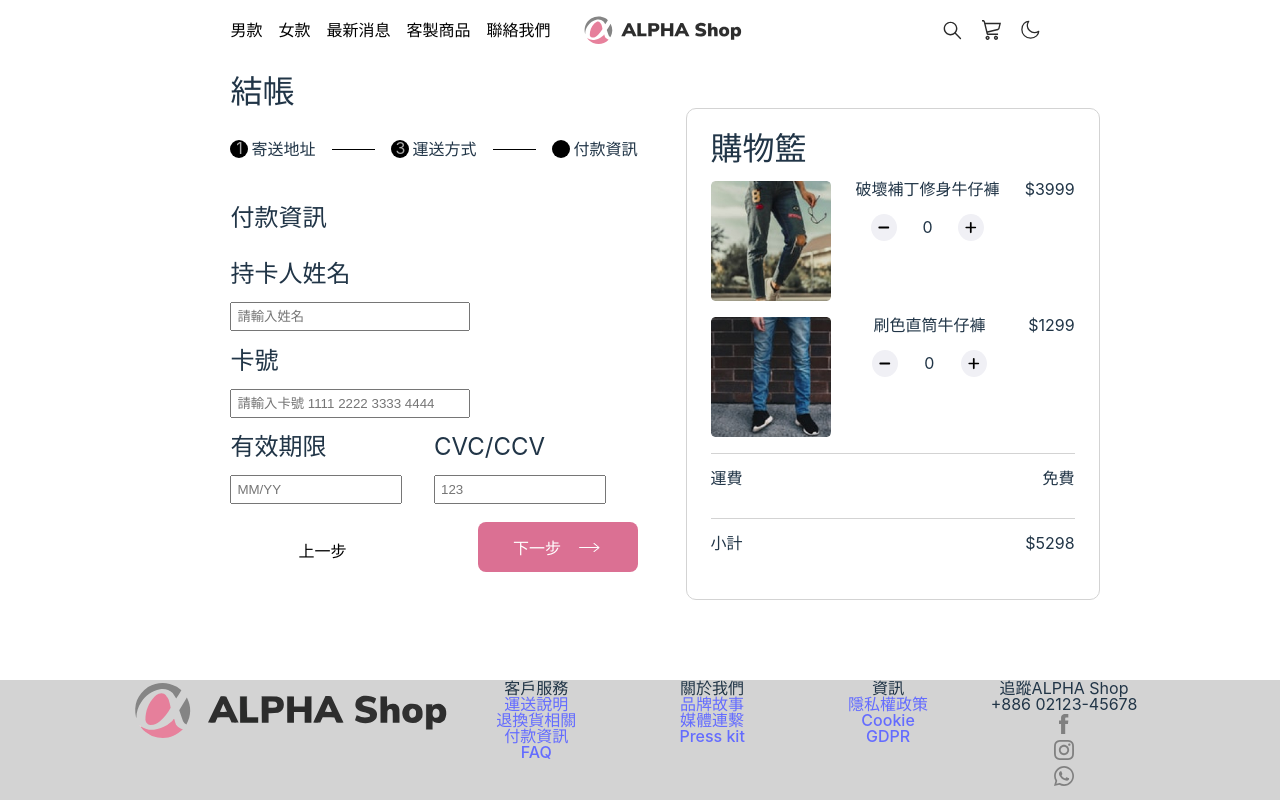
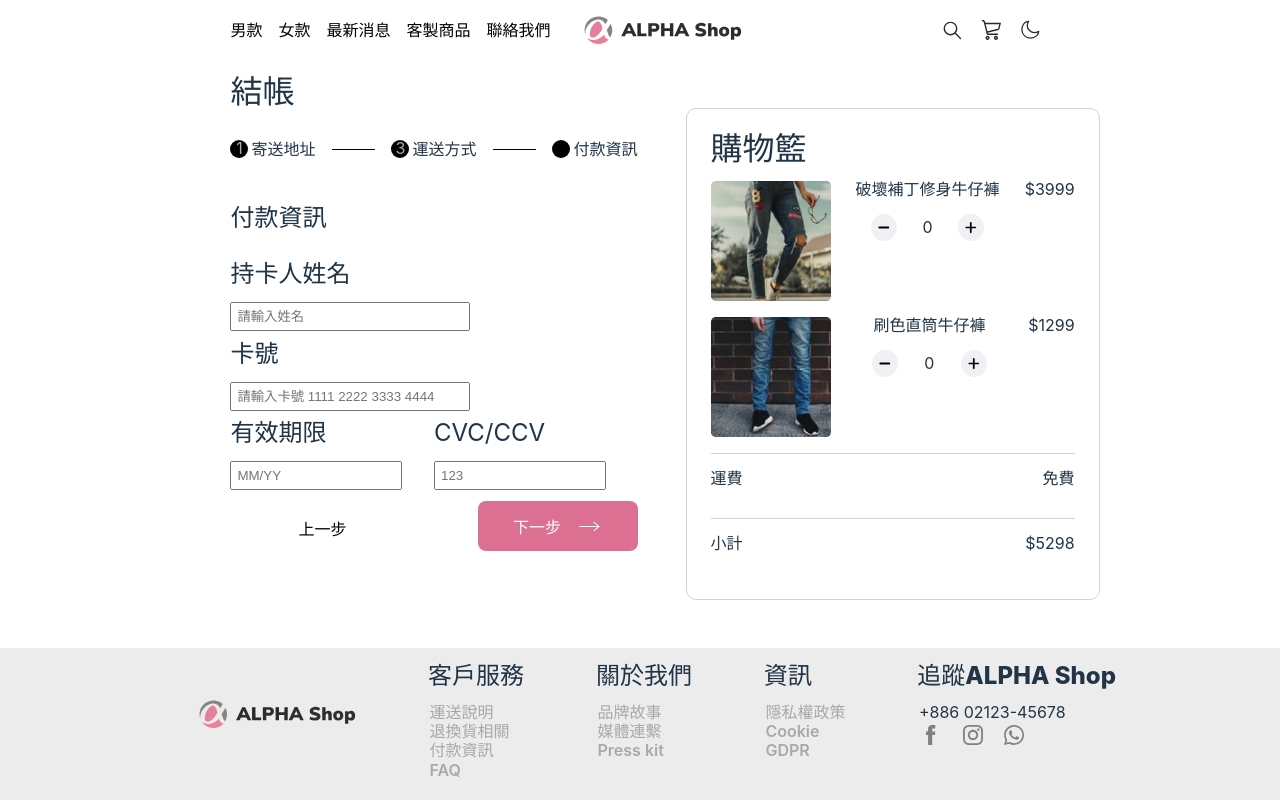
Before and after one commit to patricksky006/my-app, a React (Vite) app: page / in a window 1280 px wide. Built offline with nearby package versions, Linux system fonts and the light colour scheme.

Commit message:
footer.scss

```diff
--- a/src/components/Footer/Footer.jsx
+++ b/src/components/Footer/Footer.jsx
@@ -41,9 +41,11 @@ export default function Footer () {
         <h2 className="footer-part-title">追蹤ALPHA Shop</h2>
         <ul className="footer-part-list">
           <li className="list-text">+886 02123-45678</li>
-          <li className="list-text"><a href="#" className="page-link"><img src={Facebook} alt="" className="facebook" /></a></li>
-          <li className="list-text"><a href="#" className="page-link"><img src={Instagram} alt="" className="instagram" /></a></li>
-          <li className="list-text"><a href="#" className="page-link"><img src={Whatsapp} alt="" className="whatsapp" /></a></li>
+          <div className="footer-icon">
+            <li className="list-text"><a href="#" className="page-link"><img src={Facebook} alt="" className="facebook" /></a></li>
+            <li className="list-text"><a href="#" className="page-link"><img src={Instagram} alt="" className="instagram" /></a></li>
+            <li className="list-text"><a href="#" className="page-link"><img src={Whatsapp} alt="" className="whatsapp" /></a></li>
+          </div>
         </ul>
       </div>
     </div>
--- a/src/style/footer.scss
+++ b/src/style/footer.scss
@@ -1,14 +1,43 @@
 .footer-container {
   width: auto;
-  height: 120px;
-  background-color: lightgray;
+  height: 160px;
+  background-color: #ececec;
   .footer-wrapper{
-    display: grid;
+    display: flex;
+    justify-content: space-around;
     width: 80%;
     margin: 0 auto;
-    grid-template-columns: repeat(5, 1fr);
-    .footer-logo-img {
-      height: 60px;
+    .footer-logo-container {
+      display: flex;
+      align-items: center;
+      .footer-logo-img {
+          height: 30px;
+          padding-left: 2rem;
+        }
+    }
+    .footer-part-container {
+      h2 {
+        padding: 1rem 0;
+        font-size: 1.5rem;
+        text-align: start;
+        font-weight: 800;
+      }
+      .footer-part-list {
+        text-align: start;
+        li {
+          padding: 0 0 0.2rem 0.1rem;
+          a {
+              color: darkgray;
+              font-weight: 600;
+            }
+        }
+        .footer-icon {
+          display: flex;
+          li {
+            margin-right: 1rem;
+          }
+        }
+      }
     }
   }
 
```
